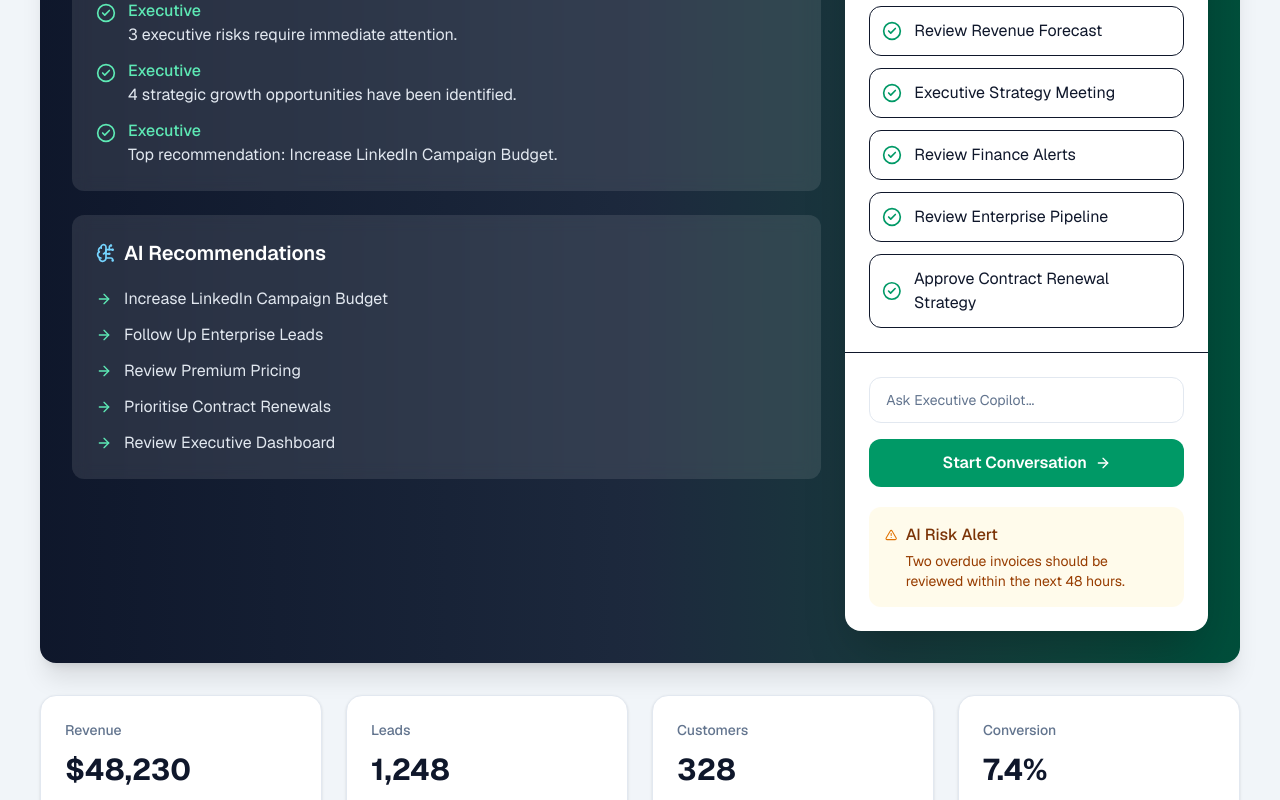
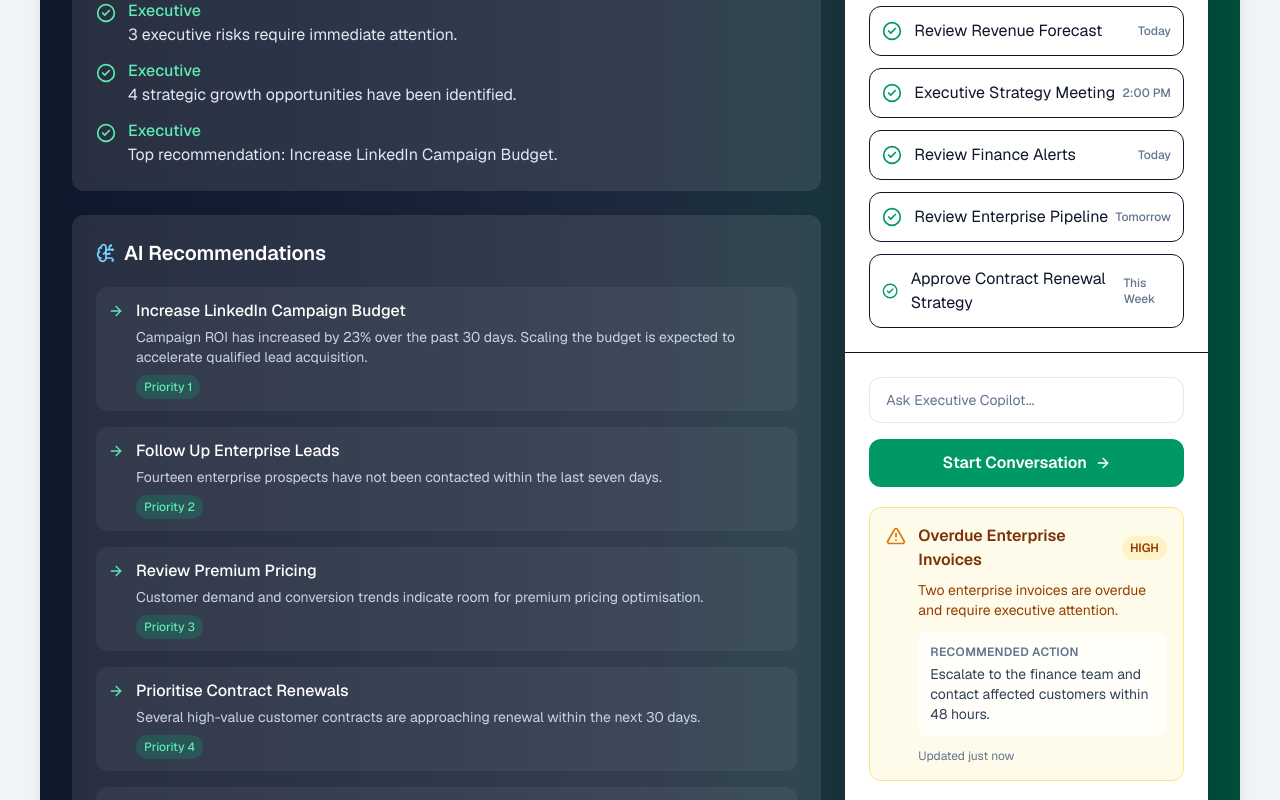
Before and after one commit to GrowthPilot247/GrowthPilot, a Next.js app: page /dashboard in a window 1280 px wide. Shown: the part 960-1760 px from the top of the page. Built offline with nearby package versions, Linux system fonts and the light colour scheme.

Commit message:
GP-MSN-001: Add Executive Alert Engine

```diff
--- a/app/features/dashboard/components/ExecutiveCopilotPanel.tsx
+++ b/app/features/dashboard/components/ExecutiveCopilotPanel.tsx
@@ -7,8 +7,12 @@ import {
   CheckCircle2,
   TrendingUp,
 } from "lucide-react";
+
 import { getExecutiveIntelligence } from "@/app/features/dashboard/services/executive-intelligence.service";
+import { getHighestPriorityAlert } from "@/app/features/dashboard/services/executive-alert-engine.service";
 
+const intelligence = getExecutiveIntelligence();
+const alert = getHighestPriorityAlert();
 
 export function ExecutiveCopilotPanel() {
   return (
@@ -51,11 +55,10 @@ export function ExecutiveCopilotPanel() {
             </div>
           </div>
         ))}
-
       </div>
 
       <div className="mt-8 grid gap-6 xl:grid-cols-3">
-        <div className="xl:col-span-2 space-y-6">
+        <div className="space-y-6 xl:col-span-2">
           <div className="rounded-xl bg-white/10 p-6 backdrop-blur">
             <h2 className="flex items-center gap-2 text-xl font-semibold">
               <TrendingUp className="h-5 w-5 text-emerald-300" />
@@ -87,11 +90,27 @@ export function ExecutiveCopilotPanel() {
               AI Recommendations
             </h2>
 
-            <div className="mt-5 space-y-3">
-              {intelligence.recommendations.map((item) => (
-                <div key={item} className="flex gap-3">
+            <div className="mt-5 space-y-4">
+              {intelligence.recommendations.map((recommendation) => (
+                <div
+                  key={recommendation.id}
+                  className="flex gap-3 rounded-lg bg-white/5 p-3"
+                >
                   <ArrowRight className="mt-1 h-4 w-4 text-emerald-300" />
-                  <p className="text-slate-200">{item}</p>
+
+                  <div className="flex-1">
+                    <p className="font-medium text-white">
+                      {recommendation.title}
+                    </p>
+
+                    <p className="mt-1 text-sm text-slate-300">
+                      {recommendation.description}
+                    </p>
+
+                    <span className="mt-2 inline-flex rounded-full bg-emerald-500/20 px-2 py-1 text-xs font-medium text-emerald-300">
+                      Priority {recommendation.priority}
+                    </span>
+                  </div>
                 </div>
               ))}
             </div>
@@ -100,17 +119,28 @@ export function ExecutiveCopilotPanel() {
 
         <div className="rounded-2xl bg-white text-slate-900 shadow-2xl">
           <div className="border-b p-6">
-            <h2 className="text-xl font-bold">Today's Priorities</h2>
+            <h2 className="text-xl font-bold">
+              Today's Priorities
+            </h2>
           </div>
 
           <div className="space-y-3 p-6">
             {intelligence.priorities.map((task) => (
               <div
-                key={task}
-                className="flex items-center gap-3 rounded-lg border p-3"
+                key={task.id}
+                className="flex items-center justify-between rounded-lg border p-3"
               >
+                <div className="flex items-center gap-3">
                   <CheckCircle2 className="h-5 w-5 text-emerald-600" />
-                <span>{task}</span>
+
+                  <span>{task.title}</span>
+                </div>
+
+                {task.due && (
+                  <span className="text-xs font-medium text-slate-500">
+                    {task.due}
+                  </span>
+                )}
               </div>
             ))}
           </div>
@@ -128,16 +158,37 @@ export function ExecutiveCopilotPanel() {
               <ArrowRight className="h-4 w-4" />
             </button>
 
-            <div className="mt-5 rounded-lg bg-amber-50 p-4">
-              <div className="flex items-start gap-2">
+            <div className="mt-5 rounded-lg border border-amber-200 bg-amber-50 p-4">
+              <div className="flex items-start gap-3">
                 <AlertTriangle className="mt-0.5 h-5 w-5 text-amber-600" />
-                <div>
-                  <p className="font-medium text-amber-900">
-                    AI Risk Alert
+
+                <div className="flex-1">
+                  <div className="flex items-center justify-between">
+                    <p className="font-semibold text-amber-900">
+                      {alert.title}
                     </p>
-                  <p className="mt-1 text-sm text-amber-800">
-                    Two overdue invoices should be reviewed within the
-                    next 48 hours.
+
+                    <span className="rounded-full bg-amber-100 px-2 py-1 text-xs font-semibold uppercase text-amber-800">
+                      {alert.severity}
+                    </span>
+                  </div>
+
+                  <p className="mt-2 text-sm text-amber-800">
+                    {alert.message}
+                  </p>
+
+                  <div className="mt-3 rounded-md bg-white/70 p-3">
+                    <p className="text-xs font-semibold uppercase tracking-wide text-slate-500">
+                      Recommended Action
+                    </p>
+
+                    <p className="mt-1 text-sm text-slate-700">
+                      {alert.recommendedAction}
+                    </p>
+                  </div>
+
+                  <p className="mt-3 text-xs text-slate-500">
+                    {alert.updatedAt}
                   </p>
                 </div>
               </div>
@@ -148,4 +199,3 @@ export function ExecutiveCopilotPanel() {
     </section>
   );
 }
-const intelligence = getExecutiveIntelligence();
--- /dev/null
+++ b/app/features/dashboard/services/executive-alert-engine.service.ts
@@ -0,0 +1,86 @@
+/**
+ * ============================================================
+ * GrowthPilot Executive Alert Engine
+ * ============================================================
+ * Mission:
+ * GP-MSN-001 — Sprint 5
+ *
+ * Description:
+ * Generates executive alerts from business intelligence.
+ * This engine will later consume real CRM, finance,
+ * marketing and operational data.
+ * ============================================================
+ */
+
+import type {
+  ExecutiveAlert,
+} from "../types/executive-alert.types";
+
+export function getExecutiveAlerts(): ExecutiveAlert[] {
+  return [
+    {
+      id: "finance-overdue-invoices",
+
+      title: "Overdue Enterprise Invoices",
+
+      message:
+        "Two enterprise invoices are overdue and require executive attention.",
+
+      severity: "high",
+
+      recommendedAction:
+        "Escalate to the finance team and contact affected customers within 48 hours.",
+
+      updatedAt: "Updated just now",
+    },
+
+    {
+      id: "marketing-budget",
+
+      title: "Marketing Campaign Opportunity",
+
+      message:
+        "LinkedIn campaign ROI increased by 23% during the last 30 days.",
+
+      severity: "info",
+
+      recommendedAction:
+        "Review campaign budget allocation for possible scaling.",
+
+      updatedAt: "Updated 5 minutes ago",
+    },
+
+    {
+      id: "renewal-window",
+
+      title: "Enterprise Contract Renewals",
+
+      message:
+        "Six enterprise contracts enter their renewal window this month.",
+
+      severity: "warning",
+
+      recommendedAction:
+        "Assign account managers and begin renewal conversations immediately.",
+
+      updatedAt: "Updated 10 minutes ago",
+    },
+  ];
+}
+
+export function getHighestPriorityAlert(): ExecutiveAlert {
+  const alerts = getExecutiveAlerts();
+
+  const severityOrder = {
+    critical: 4,
+    high: 3,
+    warning: 2,
+    info: 1,
+  };
+
+  return [...alerts].sort(
+    (a, b) =>
+      severityOrder[b.severity] -
+      severityOrder[a.severity],
+  )[0];
+}
--- a/app/features/dashboard/services/executive-intelligence.service.ts
+++ b/app/features/dashboard/services/executive-intelligence.service.ts
@@ -3,12 +3,12 @@
  * GrowthPilot Executive Intelligence Service
  * ============================================================
  * Mission:
- * GP-MSN-001 — Executive Copilot v1
+ * GP-MSN-001 — Sprint 4
  *
  * Description:
  * Aggregates executive intelligence from the dedicated
  * intelligence engines while maintaining the existing
- * service API used by the dashboard.
+ * dashboard API.
  * ============================================================
  */
 
@@ -69,21 +69,13 @@ const intelligence: ExecutiveIntelligence = {
 
   executiveBrief,
 
-  recommendations: getExecutiveRecommendations().map(
-    (recommendation) => recommendation.title,
-  ),
+  recommendations: getExecutiveRecommendations(),
 
-  priorities: getExecutivePriorities().map(
-    (priority) => priority.title,
-  ),
+  priorities: getExecutivePriorities(),
 
-  risks: getExecutiveRisks().map(
-    (risk) => risk.title,
-  ),
+  risks: getExecutiveRisks(),
 
-  opportunities: getExecutiveOpportunities().map(
-    (opportunity) => opportunity.title,
-  ),
+  opportunities: getExecutiveOpportunities(),
 };
 
 export function getExecutiveIntelligence(): ExecutiveIntelligence {
--- /dev/null
+++ b/app/features/dashboard/types/executive-alert.types.ts
@@ -0,0 +1,31 @@
+/**
+ * ============================================================
+ * GrowthPilot Executive Alert Types
+ * ============================================================
+ * Mission:
+ * GP-MSN-001 — Sprint 5
+ *
+ * Description:
+ * Shared domain models for the Executive Alert Engine.
+ * ============================================================
+ */
+
+export type ExecutiveAlertSeverity =
+  | "critical"
+  | "high"
+  | "warning"
+  | "info";
+
+export interface ExecutiveAlert {
+  id: string;
+
+  title: string;
+
+  message: string;
+
+  severity: ExecutiveAlertSeverity;
+
+  recommendedAction: string;
+
+  updatedAt: string;
+}
--- a/app/features/dashboard/types/executive-intelligence.types.ts
+++ b/app/features/dashboard/types/executive-intelligence.types.ts
@@ -3,12 +3,12 @@
  * GrowthPilot Executive Intelligence Types
  * ============================================================
  * Mission:
- * GP-MSN-001 — Executive Copilot v1
+ * GP-MSN-001 — Sprint 4
  *
  * Description:
- * Shared type definitions for the Executive Intelligence Engine.
- * These interfaces are consumed by services and dashboard
- * components throughout the Executive Copilot.
+ * Shared domain models for the Executive Intelligence Engine.
+ * These models are intentionally rich so dashboard components
+ * receive complete business objects rather than plain strings.
  * ============================================================
  */
 
@@ -32,10 +32,28 @@ export interface ExecutiveInsight {
   message: string;
 }
 
+export type ExecutiveSeverity =
+  | "critical"
+  | "high"
+  | "medium"
+  | "low";
+
+export type ExecutiveImpact =
+  | "high"
+  | "medium"
+  | "low";
+
+export interface ExecutiveRecommendation {
+  id: string;
+  title: string;
+  description: string;
+  priority: number;
+}
+
 export interface ExecutiveRisk {
   id: string;
   title: string;
-  severity: "critical" | "high" | "medium" | "low";
+  severity: ExecutiveSeverity;
   description: string;
   recommendation: string;
 }
@@ -43,16 +61,9 @@ export interface ExecutiveRisk {
 export interface ExecutiveOpportunity {
   id: string;
   title: string;
-  impact: "high" | "medium" | "low";
+  impact: ExecutiveImpact;
   description: string;
   expectedValue?: string;
-}
-
-export interface ExecutiveRecommendation {
-  id: string;
-  title: string;
-  description: string;
-  priority: number;
 }
 
 export interface ExecutivePriority {
@@ -65,7 +76,7 @@ export interface ExecutiveAlert {
   id: string;
   title: string;
   description: string;
-  severity: "critical" | "warning" | "info";
+  severity: ExecutiveSeverity;
 }
 
 export interface ExecutiveIntelligence {
@@ -75,11 +86,11 @@ export interface ExecutiveIntelligence {
 
   executiveBrief: ExecutiveInsight[];
 
-  recommendations: string[];
+  recommendations: ExecutiveRecommendation[];
 
-  priorities: string[];
+  priorities: ExecutivePriority[];
 
-  risks: string[];
+  risks: ExecutiveRisk[];
 
-  opportunities: string[];
+  opportunities: ExecutiveOpportunity[];
 }
```
Lines whose indentation alone changed are shown as unchanged.
